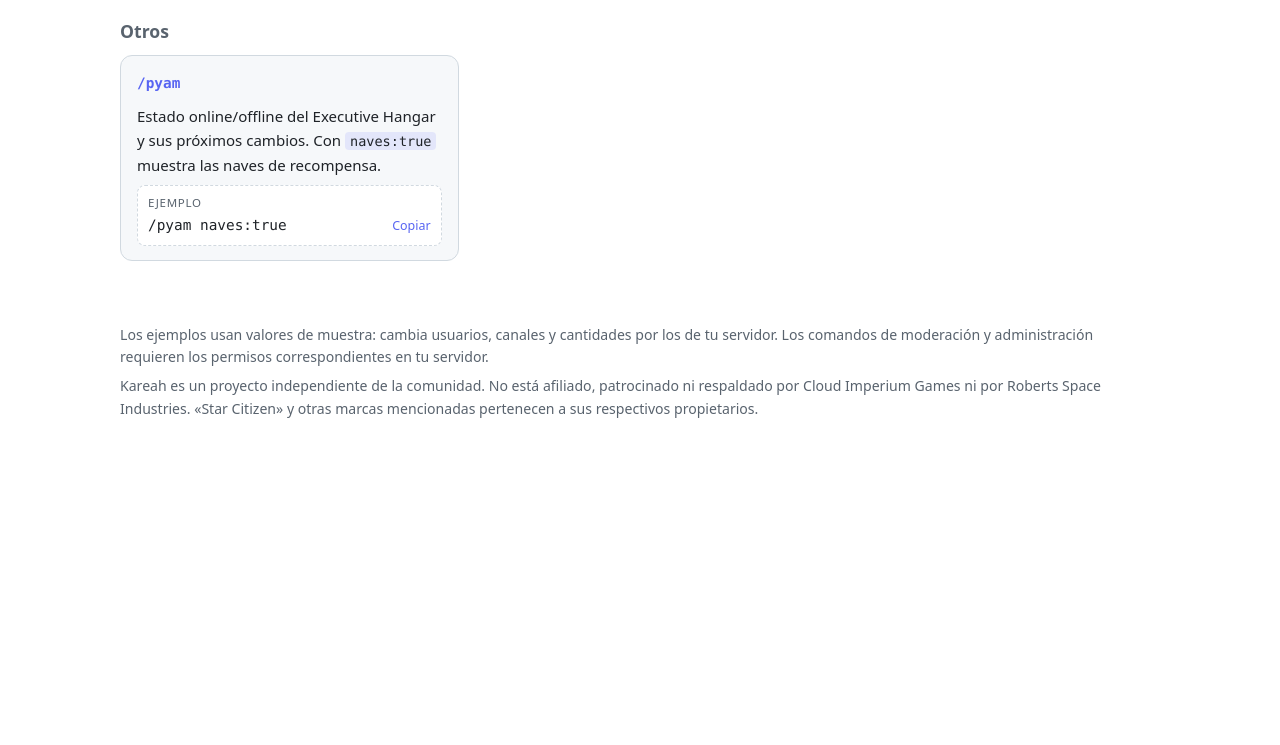
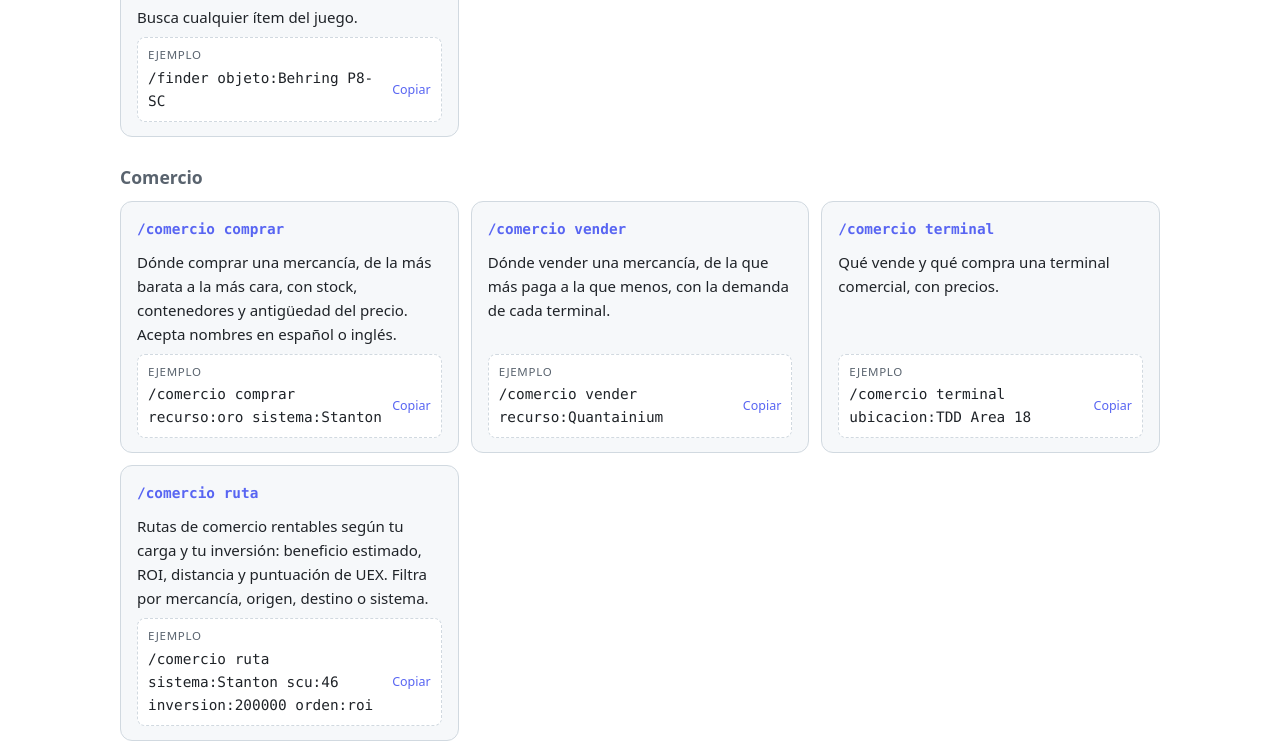
Before and after one commit to FranLopezZ/kareah-legal, a plain HTML site: page comandos.html in a window 1280 px wide. Shown: the part 4977-5722 px from the top of the page. Before the commit the page ends 5451 px from the top, so only its background shows below. Drawn offline with Linux system fonts and the light colour scheme.

Commit message:
Add files via upload

```diff
--- a/comandos.html
+++ b/comandos.html
@@ -375,7 +375,7 @@
         </article>
         <article class="cmd">
           <h4><code>/refinar</code></h4>
-          <p>Mejores refinerías, coste y rendimiento según tus lotes (<code>SCU,calidad</code>). Prioriza lo más productivo, económico o rápido.</p>
+          <p>Mejores refinerías, coste y rendimiento según tus lotes (<code>SCU,calidad</code>). Prioriza lo más productivo, económico o rápido. El material se puede buscar en español o inglés.</p>
           <button class="ex" type="button" data-copy="/refinar material:Iron prioridad:coste" aria-label="Copiar el ejemplo /refinar material:Iron prioridad:coste">
             <span class="ex-label">Ejemplo</span>
             <code>/refinar material:Iron prioridad:coste</code>
@@ -407,7 +407,7 @@
         </article>
         <article class="cmd">
           <h4><code>/mision</code></h4>
-          <p>Misión con recompensas, requisitos y lo que hay que entregar.</p>
+          <p>Misión con recompensas, requisitos y lo que hay que entregar. La ficha sale en el idioma en que busques el nombre (español o inglés), o el que elijas con <code>idioma</code>.</p>
           <button class="ex" type="button" data-copy="/mision nombre:XS Purchase Order" aria-label="Copiar el ejemplo /mision nombre:XS Purchase Order">
             <span class="ex-label">Ejemplo</span>
             <code>/mision nombre:XS Purchase Order</code>
@@ -416,7 +416,7 @@
         </article>
         <article class="cmd">
           <h4><code>/wikelo</code></h4>
-          <p>Trueques de Wikelo Emporium.</p>
+          <p>Trueques de Wikelo Emporium. Misma opción <code>idioma</code> que <code>/mision</code>.</p>
           <button class="ex" type="button" data-copy="/wikelo objeto:Lindinium" aria-label="Copiar el ejemplo /wikelo objeto:Lindinium">
             <span class="ex-label">Ejemplo</span>
             <code>/wikelo objeto:Lindinium</code>
@@ -488,6 +488,47 @@
           <button class="ex" type="button" data-copy="/finder objeto:Behring P8-SC" aria-label="Copiar el ejemplo /finder objeto:Behring P8-SC">
             <span class="ex-label">Ejemplo</span>
             <code>/finder objeto:Behring P8-SC</code>
+            <span class="ex-copy" aria-hidden="true">Copiar</span>
+          </button>
+        </article>
+        </div>
+      </div>
+      <div class="group">
+        <h3>Comercio</h3>
+        <div class="grid">
+        <article class="cmd">
+          <h4><code>/comercio comprar</code></h4>
+          <p>Dónde comprar una mercancía, de la más barata a la más cara, con stock, contenedores y antigüedad del precio. Acepta nombres en español o inglés.</p>
+          <button class="ex" type="button" data-copy="/comercio comprar recurso:oro sistema:Stanton" aria-label="Copiar el ejemplo /comercio comprar recurso:oro sistema:Stanton">
+            <span class="ex-label">Ejemplo</span>
+            <code>/comercio comprar recurso:oro sistema:Stanton</code>
+            <span class="ex-copy" aria-hidden="true">Copiar</span>
+          </button>
+        </article>
+        <article class="cmd">
+          <h4><code>/comercio vender</code></h4>
+          <p>Dónde vender una mercancía, de la que más paga a la que menos, con la demanda de cada terminal.</p>
+          <button class="ex" type="button" data-copy="/comercio vender recurso:Quantainium" aria-label="Copiar el ejemplo /comercio vender recurso:Quantainium">
+            <span class="ex-label">Ejemplo</span>
+            <code>/comercio vender recurso:Quantainium</code>
+            <span class="ex-copy" aria-hidden="true">Copiar</span>
+          </button>
+        </article>
+        <article class="cmd">
+          <h4><code>/comercio terminal</code></h4>
+          <p>Qué vende y qué compra una terminal comercial, con precios.</p>
+          <button class="ex" type="button" data-copy="/comercio terminal ubicacion:TDD Area 18" aria-label="Copiar el ejemplo /comercio terminal ubicacion:TDD Area 18">
+            <span class="ex-label">Ejemplo</span>
+            <code>/comercio terminal ubicacion:TDD Area 18</code>
+            <span class="ex-copy" aria-hidden="true">Copiar</span>
+          </button>
+        </article>
+        <article class="cmd">
+          <h4><code>/comercio ruta</code></h4>
+          <p>Rutas de comercio rentables según tu carga y tu inversión: beneficio estimado, ROI, distancia y puntuación de UEX. Filtra por mercancía, origen, destino o sistema.</p>
+          <button class="ex" type="button" data-copy="/comercio ruta sistema:Stanton scu:46 inversion:200000 orden:roi" aria-label="Copiar el ejemplo /comercio ruta sistema:Stanton scu:46 inversion:200000 orden:roi">
+            <span class="ex-label">Ejemplo</span>
+            <code>/comercio ruta sistema:Stanton scu:46 inversion:200000 orden:roi</code>
             <span class="ex-copy" aria-hidden="true">Copiar</span>
           </button>
         </article>
```
Also changed, not shown: 1 other file.
